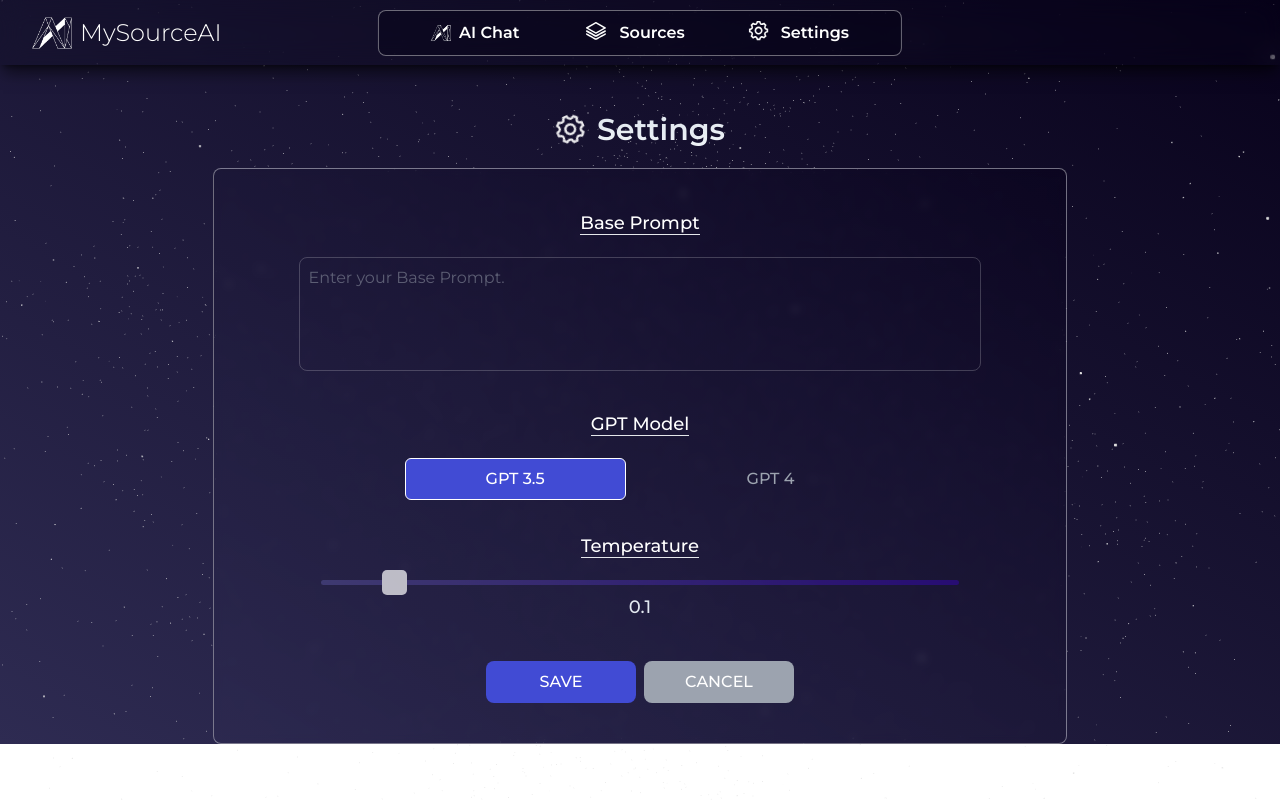
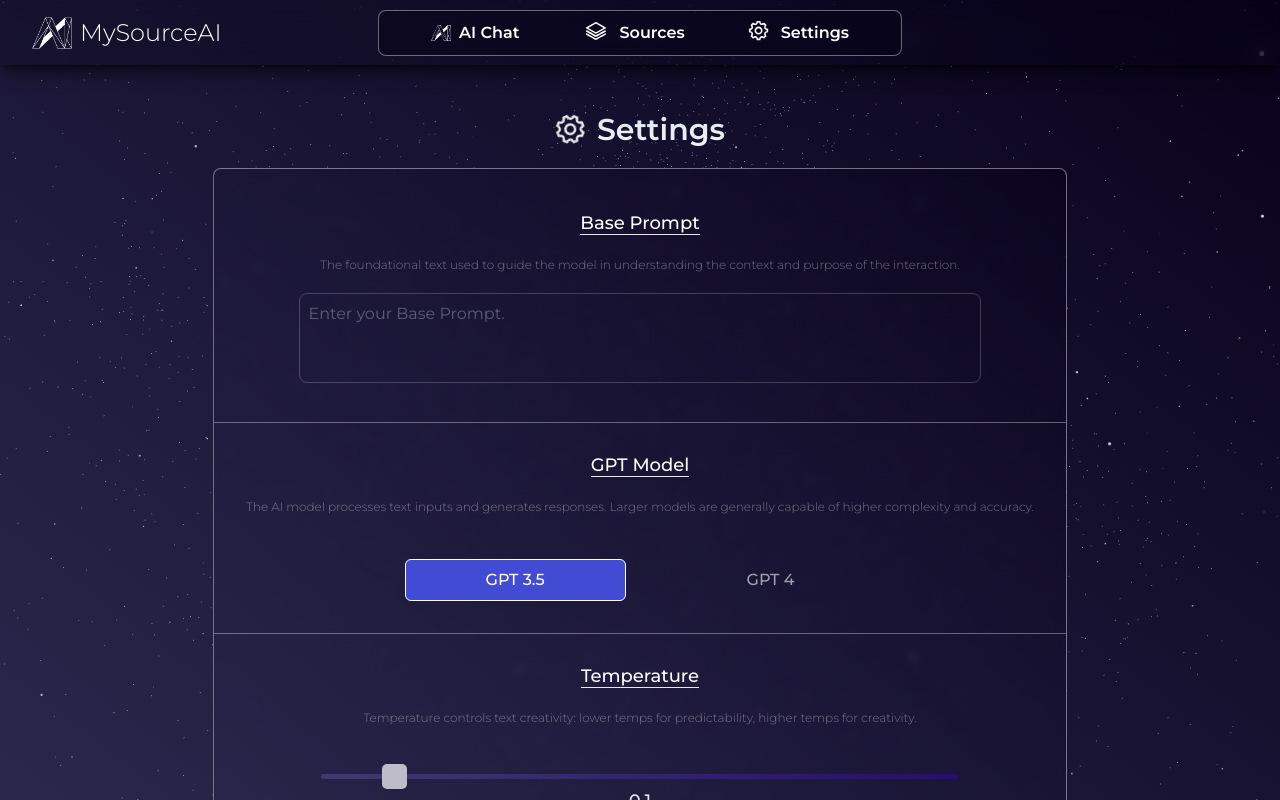
Before and after one commit to cagatav/MySourceAI, a Next.js app: page /Settings in a window 1280 px wide. Shown: the top 800 px of the page. Built offline with nearby package versions, Linux system fonts and the light colour scheme.

Commit message:
adding description for settings

```diff
--- a/src/pages/Settings.js
+++ b/src/pages/Settings.js
@@ -94,24 +94,31 @@ export default function Settings() {
         <path d="M24 14.187v-4.374c-2.148-.766-2.726-.802-3.027-1.529-.303-.729.083-1.169 1.059-3.223l-3.093-3.093c-2.026.963-2.488 1.364-3.224 1.059-.727-.302-.768-.889-1.527-3.027h-4.375c-.764 2.144-.8 2.725-1.529 3.027-.752.313-1.203-.1-3.223-1.059l-3.093 3.093c.977 2.055 1.362 2.493 1.059 3.224-.302.727-.881.764-3.027 1.528v4.375c2.139.76 2.725.8 3.027 1.528.304.734-.081 1.167-1.059 3.223l3.093 3.093c1.999-.95 2.47-1.373 3.223-1.059.728.302.764.88 1.529 3.027h4.374c.758-2.131.799-2.723 1.537-3.031.745-.308 1.186.099 3.215 1.062l3.093-3.093c-.975-2.05-1.362-2.492-1.059-3.223.3-.726.88-.763 3.027-1.528zm-4.875.764c-.577 1.394-.068 2.458.488 3.578l-1.084 1.084c-1.093-.543-2.161-1.076-3.573-.49-1.396.581-1.79 1.693-2.188 2.877h-1.534c-.398-1.185-.791-2.297-2.183-2.875-1.419-.588-2.507-.045-3.579.488l-1.083-1.084c.557-1.118 1.066-2.18.487-3.58-.579-1.391-1.691-1.784-2.876-2.182v-1.533c1.185-.398 2.297-.791 2.875-2.184.578-1.394.068-2.459-.488-3.579l1.084-1.084c1.082.538 2.162 1.077 3.58.488 1.392-.577 1.785-1.69 2.183-2.875h1.534c.398 1.185.792 2.297 2.184 2.875 1.419.588 2.506.045 3.579-.488l1.084 1.084c-.556 1.121-1.065 2.187-.488 3.58.577 1.391 1.689 1.784 2.875 2.183v1.534c-1.188.398-2.302.791-2.877 2.183zm-7.125-5.951c1.654 0 3 1.346 3 3s-1.346 3-3 3-3-1.346-3-3 1.346-3 3-3zm0-2c-2.762 0-5 2.238-5 5s2.238 5 5 5 5-2.238 5-5-2.238-5-5-5z"/>
       </svg>
         Settings</h1>
-        <div className="relative lg:w-4/6  xx:w-4/5 inset-x-0 h-2/3 flex rounded-lg border bg-gradient-to-tr from-[#2e2b5285] to-[#08021b81] backdrop-blur-sm border-white border-opacity-40 hover:border-opacity-80 duration-1000 mx-auto mt-4 overflow-y-auto overflow-x-hidden">
+        <div className="relative lg:w-4/6  xx:w-4/5 inset-x-0 h-2/3 flex rounded-lg border bg-gradient-to-tr from-[#2e2b5285] to-[#08021b81] backdrop-blur-sm border-white border-opacity-40 hover:border-opacity-80 duration-1000 mx-auto mt-4 mb-12 overflow-y-auto overflow-x-hidden">
           <div className="w-full">
             <div className="py-10 font-medium">
             <div className="text-center margin pb-3 mb-5">
                 <label htmlFor="basePrompt" className="text-white text-lg border-b select-none">Base Prompt</label>
                 <br className='select-none'/>
+                <p className='text-white mt-5 font-light opacity-40 text-xs'>
+                  The foundational text used to guide the model in understanding the context and purpose of the interaction.</p>
                 <textarea
                   className="mt-5 border border-white border-opacity-40 hover:border-opacity-70 bg-transparent rounded-lg p-2 font-normal duration-500 text-white opacity-50 hover:opacity-100 focus:opacity-100"
                   id="basePrompt"
                   placeholder="Enter your Base Prompt."
                   value={basePrompt}
                   onChange={handleBasePromptChange}
-                  rows="4"
+                  rows="3"
                   style={{ width: "80%", resize: "none" }}
                 />
               </div>
               <div className="text-center mb-3 margin ">
+              <hr className='opacity-40 hover:opacity-80 duration-1000 mb-7'/>
+
                 <label htmlFor="temperature" className="text-white text-lg border-b select-none">GPT Model</label>
+                <p className='text-white mt-5 font-light opacity-40 text-xs'>
+                The AI model processes text inputs and generates responses. Larger models are generally capable of higher complexity and accuracy.</p>
+
                 <br className='select-none'/>
                 <button
                   className={`duration-200 m-5 py-2 px-20 text-gray-400 rounded-md focus:outline-none border border-transparent hover:border-white hover:border hover:text-white
@@ -127,7 +134,11 @@ export default function Settings() {
                 </button>
               </div>
               <div className="text-center mb-10 margin text-lg">
+              <hr className='opacity-40 hover:opacity-80 duration-1000 mb-7'/>
+
               <label htmlFor="temperature" className="text-white border-b select-none">Temperature</label>
+              <p className='text-white mt-5 font-light opacity-40 text-xs'>
+              Temperature controls text creativity: lower temps for predictability, higher temps for creativity.</p>
                 <br/>
                 <input
                   className="duration-200 appearance-none bg-gray-200 h-1 w-60 rounded outline-none slider-thumb mt-5"
```
